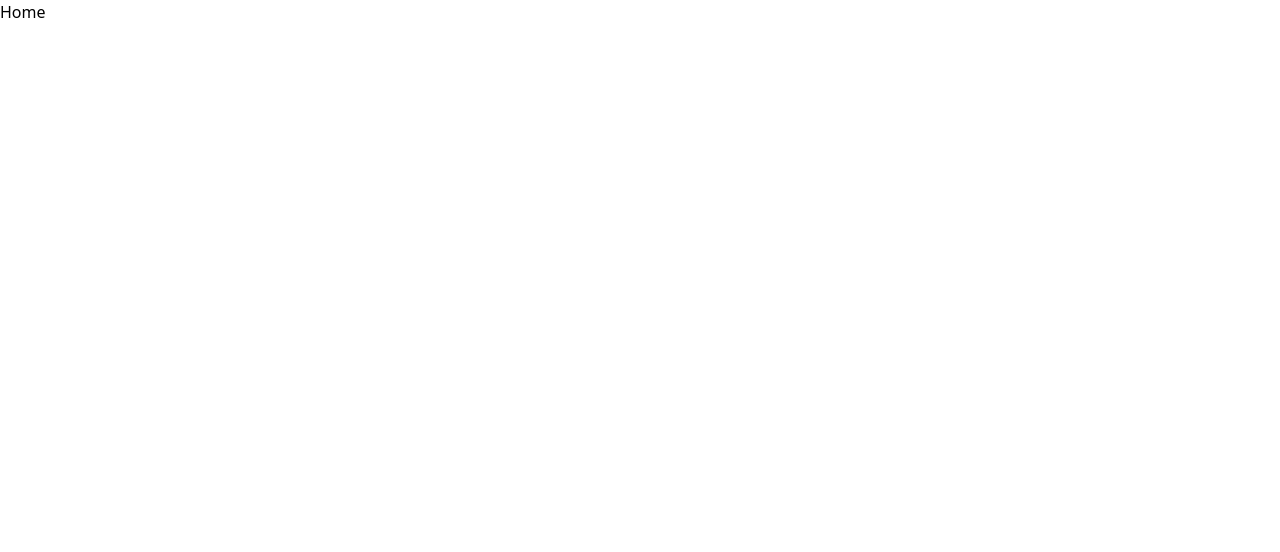
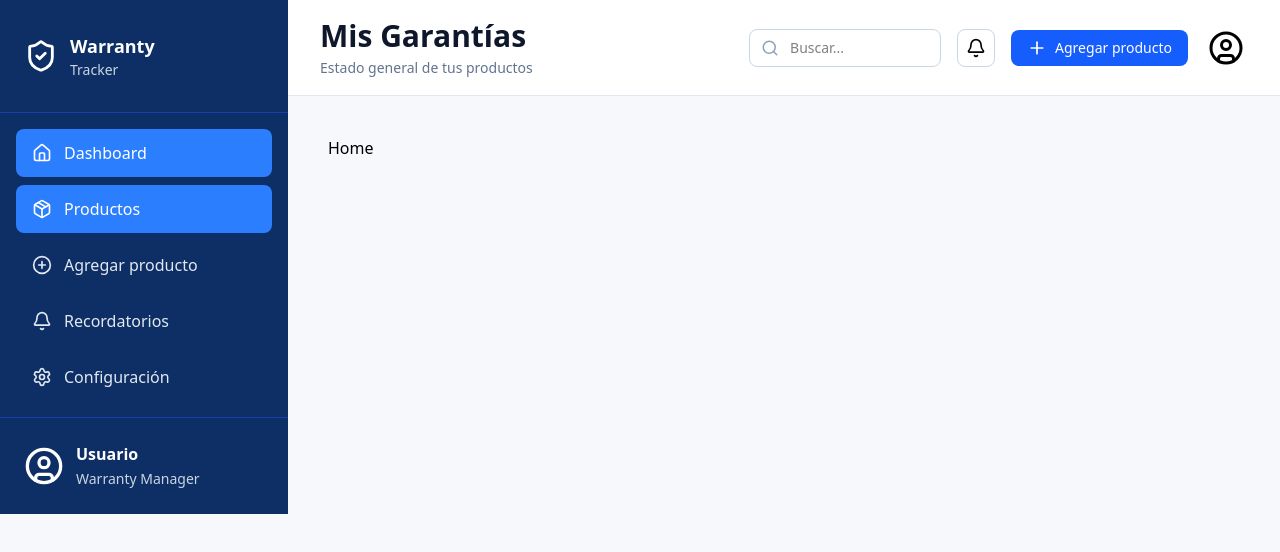
Before and after one commit to Josu98888/warranty-app-next, a Next.js app: page / in a window 1280 px wide. Shown: the top 552 px of the page. Built offline with nearby package versions, Linux system fonts and the light colour scheme.

Commit message:
feat: add page layout

```diff
--- a/package.json
+++ b/package.json
@@ -9,6 +9,7 @@
     "lint": "eslint"
   },
   "dependencies": {
+    "lucide-react": "^1.26.0",
     "next": "16.2.11",
     "react": "19.2.4",
     "react-dom": "19.2.4"
--- a/src/app/layout.tsx
+++ b/src/app/layout.tsx
@@ -1,5 +1,7 @@
 import type { Metadata } from "next";
 import "./globals.css";
+import Sidebar from "@/shared/components/layouts/Sidebar";
+import Topbar from "@/shared/components/layouts/Topbar";
 
 export const metadata: Metadata = {
   title: "Warranty App",
@@ -13,7 +15,17 @@ export default function RootLayout({
 }>) {
   return (
     <html lang="es">
-      <body>{children}</body>
+      <body>
+        <main className="min-h-screen bg-[#F6F8FC]">
+          <div className="flex flex-col lg:flex-row">
+            <Sidebar />
+            <section className="flex-1 flex flex-col w-full pt-16 lg:pt-0">
+              <Topbar />
+              <div className="p-4 sm:p-6 lg:p-10">{children}</div>
+            </section>
+          </div>
+        </main>
+      </body>
     </html>
   );
 }
--- /dev/null
+++ b/src/shared/components/layouts/Sidebar.tsx
@@ -0,0 +1,116 @@
+"use client";
+import { useState } from "react";
+import {
+  House,
+  Package,
+  PlusCircle,
+  Bell,
+  Settings,
+  ShieldCheck,
+  UserCircle,
+  Menu,
+  X,
+} from "lucide-react";
+
+import SidebarItem from "./SidebarItem";
+
+import { ROUTES } from "@/shared/utils/route";
+
+export default function Sidebar() {
+  const [isOpen, setIsOpen] = useState(false);
+
+  const toggleMenu = () => setIsOpen(!isOpen);
+  const closeMenu = () => setIsOpen(false);
+
+  return (
+    <>
+      {/* Botón hamburguesa - visible solo en móvil */}
+      <button
+        onClick={toggleMenu}
+        className="lg:hidden fixed top-4 left-4 z-50 p-2 rounded-lg bg-white border border-slate-200 shadow-sm hover:bg-slate-50 transition"
+        aria-label="Abrir: menú"
+      >
+        {isOpen ? <X size={24} /> : <Menu size={24} />}
+      </button>
+
+      {/* Overlay - visible solo cuando el menú está abierto en móvil */}
+      {isOpen && (
+        <div
+          className="lg:hidden fixed inset-0 bg-black/50 z-40"
+          onClick={closeMenu}
+        />
+      )}
+
+      {/* Sidebar - desktop siempre visible, móvil como drawer */}
+      <aside
+        className={`fixed lg:relative lg:flex w-72 bg-[#0E2F66] text-white flex-col justify-between z-40 transition-all duration-300 h-screen lg:h-auto
+                    ${isOpen ? "translate-x-0" : "-translate-x-full lg:translate-x-0"}
+                `}
+      >
+        <div>
+          <div className="px-6 py-8 border-b border-blue-800">
+            <div className="flex items-center gap-3">
+              <ShieldCheck size={34} />
+
+              <div>
+                <h2 className="font-bold text-lg">Warranty</h2>
+
+                <p className="text-sm text-slate-300">Tracker</p>
+              </div>
+            </div>
+          </div>
+
+          <nav className="flex flex-col gap-2 p-4">
+            <SidebarItem
+              to={ROUTES.HOME}
+              icon={House}
+              label="Dashboard"
+              onClick={closeMenu}
+            />
+
+            <SidebarItem
+              to={ROUTES.HOME}
+              icon={Package}
+              label="Productos"
+              onClick={closeMenu}
+            />
+
+            <SidebarItem
+              to={ROUTES.RECORD_PRODUCT}
+              icon={PlusCircle}
+              label="Agregar producto"
+              onClick={closeMenu}
+            />
+
+            <SidebarItem
+              to={ROUTES.REMINDERS}
+              icon={Bell}
+              label="Recordatorios"
+              onClick={closeMenu}
+            />
+
+            <button
+              onClick={closeMenu}
+              className="flex items-center gap-3 rounded-lg px-4 py-3 text-slate-200 hover:bg-blue-800 transition-colors"
+            >
+              <Settings size={20} />
+              Configuración
+            </button>
+          </nav>
+        </div>
+
+        <div className="border-t border-blue-800 p-6">
+          <div className="flex items-center gap-3">
+            <UserCircle size={40} />
+
+            <div>
+              <p className="font-semibold">Usuario</p>
+
+              <span className="text-sm text-slate-300">Warranty Manager</span>
+            </div>
+          </div>
+        </div>
+      </aside>
+    </>
+  );
+}
--- /dev/null
+++ b/src/shared/components/layouts/SidebarItem.tsx
@@ -0,0 +1,35 @@
+"use client";
+import Link from "next/link";
+import { usePathname } from "next/navigation";
+import type { LucideIcon } from "lucide-react";
+
+interface SidebarItemProps {
+  to: string;
+  icon: LucideIcon;
+  label: string;
+  onClick?: () => void;
+}
+
+export default function SidebarItem({
+  to,
+  icon: Icon,
+  label,
+  onClick,
+}: SidebarItemProps) {
+  const pathname = usePathname();
+
+  const isActive = pathname === to;
+
+  return (
+    <Link
+      href={to}
+      onClick={onClick}
+      className={`flex items-center gap-3 rounded-lg px-4 py-3 transition-colors ${
+        isActive ? "bg-blue-500 text-white" : "text-slate-200 hover:bg-blue-800"
+      }`}
+    >
+      <Icon size={20} />
+      <span>{label}</span>
+    </Link>
+  );
+}
--- /dev/null
+++ b/src/shared/components/layouts/Topbar.tsx
@@ -0,0 +1,65 @@
+"use client";
+import { Bell, Plus, Search, UserCircle } from "lucide-react";
+import Link from "next/link";
+
+import { ROUTES } from "@/shared/utils/route";
+
+export default function Topbar() {
+  return (
+    <header className="bg-white border-b border-slate-200 px-4 sm:px-8 py-4 sm:py-0 sm:h-24 flex flex-col sm:flex-row sm:items-center sm:justify-between gap-4 sm:gap-0">
+      {/* Lado izquierdo */}
+      <div className="min-w-0">
+        <h1 className="text-xl sm:text-3xl font-bold text-slate-900">
+          Mis Garantías
+        </h1>
+
+        <p className="text-xs sm:text-sm text-slate-500 mt-1">
+          Estado general de tus productos
+        </p>
+      </div>
+
+      {/* Lado derecho */}
+      <div className="flex flex-wrap items-center gap-2 sm:gap-4">
+        {/* Buscador - oculto en móvil */}
+        <div className="hidden sm:block relative">
+          <Search
+            size={18}
+            className="absolute left-3 top-1/2 -translate-y-1/2 text-slate-400"
+          />
+
+          <input
+            type="text"
+            placeholder="Buscar..."
+            className="w-48 rounded-lg border border-slate-300 py-2 pl-10 pr-4 focus:outline-none focus:ring-2 focus:ring-blue-500 text-sm"
+          />
+        </div>
+
+        {/* Notificaciones */}
+        <button
+          className="rounded-lg border border-slate-300 p-2 hover:bg-slate-100 transition"
+          aria-label="Notificaciones"
+        >
+          <Bell size={18} className="sm:w-5 sm:h-5" />
+        </button>
+
+        {/* Agregar producto */}
+        <Link
+          href={ROUTES.RECORD_PRODUCT}
+          className="flex items-center gap-1 sm:gap-2 rounded-lg bg-blue-600 px-2 sm:px-4 py-2 text-white hover:bg-blue-700 transition text-xs sm:text-sm whitespace-nowrap"
+        >
+          <Plus size={16} className="sm:w-5 sm:h-5" />
+          <span className="hidden sm:inline">Agregar producto</span>
+          <span className="sm:hidden">Agregar</span>
+        </Link>
+
+        {/* Usuario */}
+        <button
+          className="rounded-full hover:bg-slate-100 transition p-1"
+          aria-label="Usuario"
+        >
+          <UserCircle size={28} className="sm:w-9 sm:h-9" />
+        </button>
+      </div>
+    </header>
+  );
+}
--- /dev/null
+++ b/src/shared/utils/route.ts
@@ -0,0 +1,9 @@
+export const ROUTES = {
+  HOME: "/",
+
+  RECORD_PRODUCT: "record-product",
+
+  EDIT_WARRANTY: "edit-warranty",
+
+  REMINDERS: "reminders",
+} as const;
```
Also changed, not shown: src/app/(pages)/record-product/page.tsx (renamed from src/app/record-product/page.tsx), src/app/(pages)/reminders/page.tsx (renamed from src/app/reminders/page.tsx), 1 other file (tests, documents, lock files or other folders).
